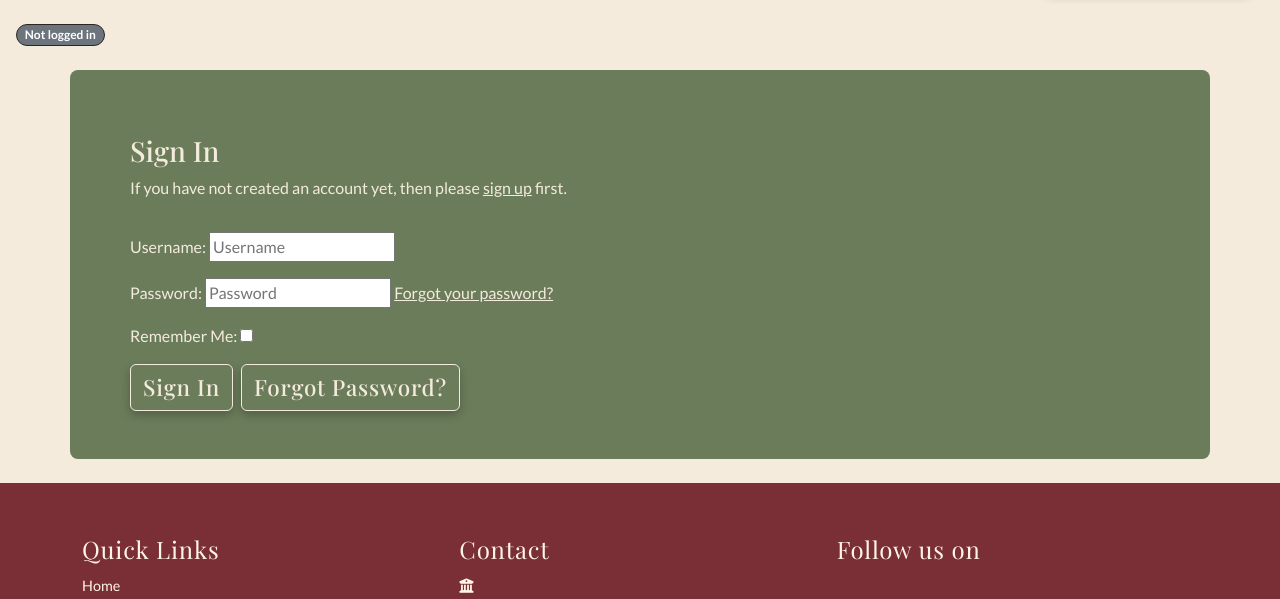
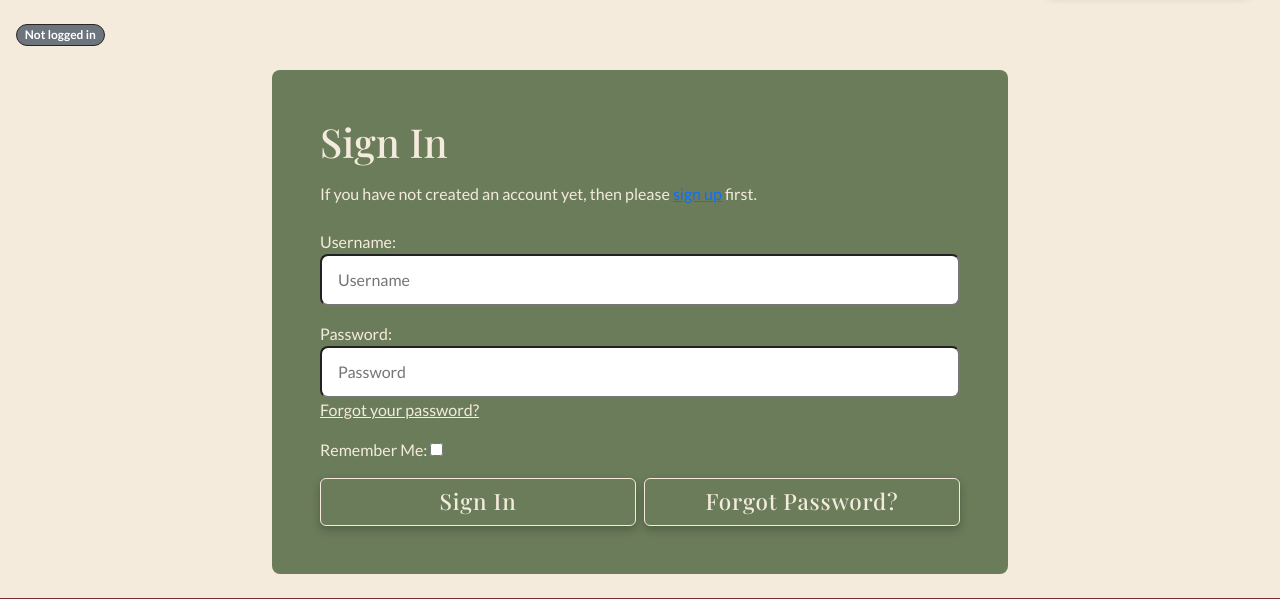
Before and after one commit to alancoomeynts-hub/casadonizetti, a Django app: page /accounts/login/ in a window 1280 px wide. Shown: the part 72-671 px from the top of the page. Run offline with Django 4.2, Linux system fonts and the light colour scheme; data that the repository does not hold is empty; some libraries are stand-ins or nearby versions; some web fonts are replaced.

Commit message:
Update login and signup template structure and styles. Templates formatted with djLint.

```diff
--- a/static/css/style.css
+++ b/static/css/style.css
@@ -270,3 +270,24 @@ main {
   height: auto;
 
 }
+
+.allauthforms input,
+.allauthforms form select,
+.allauthforms form textarea {
+    width: 100%;
+    max-width: 100%;
+    display: block;
+    padding: 0.75rem 1rem;
+    border-radius: 0.5rem;
+}
+
+.allauthforms textarea {
+    resize: vertical;
+}
+
+.allauthforms input[type="checkbox"] {
+    width: auto;
+    max-width: none;
+    display: inline-block;
+    padding: 0;
+}
--- a/templates/account/login.html
+++ b/templates/account/login.html
@@ -1,33 +1,36 @@
 {% extends "base.html" %}
-
 {% load i18n %}
 {% load account socialaccount %}
-
-{% block head_title %}{% trans "Sign In" %}{% endblock head_title %}
-
+{% block head_title %}
+    {% trans "Sign In" %}
+{% endblock head_title %}
 {% block content %}
-<section id="login-form" class="container section-bg rounded-3 my-4 p-5">
-<div class="container">
-    <div class="row">
-        <div class="col-md-8 mt-3">
-            <h3>{% trans "Sign In" %}</h3>
-<p>{% blocktrans %}If you have not created an account yet, then please
-<a href="{{ signup_url }}">sign up</a> first.{% endblocktrans %}</p>
-        </div>
-    </div>
-<div class="row">
-        <div class="col-md-8 mt-3 ">
-            <form class="login" method="POST" action="{% url 'account_login' %}">
+    <section class="container my-4">
+        <div class="row justify-content-center">
+            <div class="col-12 col-md-8">
+                <div class="section-bg rounded-3 p-4 p-md-5">
+                    <h1 class="mb-3">{% trans "Sign In" %}</h1>
+                    <p class="mb-4">
+                        {% blocktrans %}If you have not created an account yet, then please
+<a href="{{ signup_url }}">sign up</a> first.{% endblocktrans %}
+                    </p>
+                    <form class="allauthforms"
+                          id="login-form"
+                          method="POST"
+                          action="{% url 'account_login' %}">
                         {% csrf_token %}
                         {{ form.as_p }}
                         {% if redirect_field_value %}
-              <input type="hidden" name="{{ redirect_field_name }}" value="{{ redirect_field_value }}" />
+                            <input type="hidden"
+                                   name="{{ redirect_field_name }}"
+                                   value="{{ redirect_field_value }}" />
                         {% endif %}
                         <div class="d-flex flex-column flex-md-row gap-2 mt-2">
-              <button class="btn cta-btn btn-block" type="submit">{% trans "Sign In" %}</button>
-            <a class="btn cta-btn btn-block " href="{% url 'account_reset_password' %}">{% trans "Forgot Password?" %}</a>
+                            <button class="btn cta-btn w-100" type="submit">{% trans "Sign In" %}</button>
+                            <a class="btn cta-btn w-100 "
+                               href="{% url 'account_reset_password' %}">{% trans "Forgot Password?" %}</a>
+                        </div>
                     </form>
-        </div>
                 </div>
             </div>
         </div>
```
Also changed, not shown: templates/account/signup.html (+19 -18 lines). Lines whose indentation alone changed are shown as unchanged.
